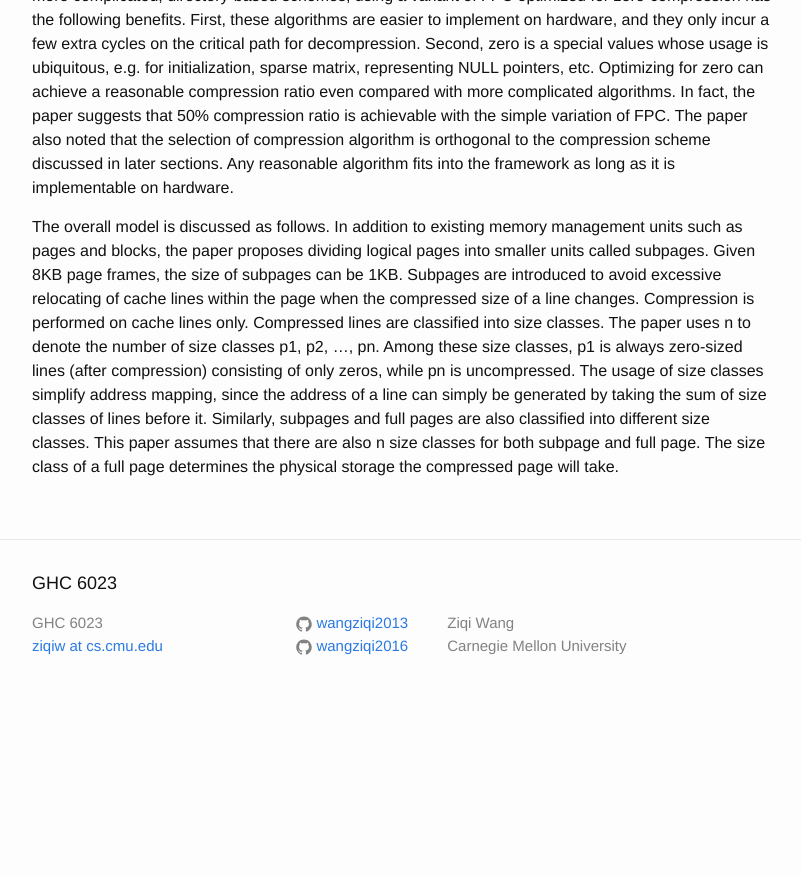
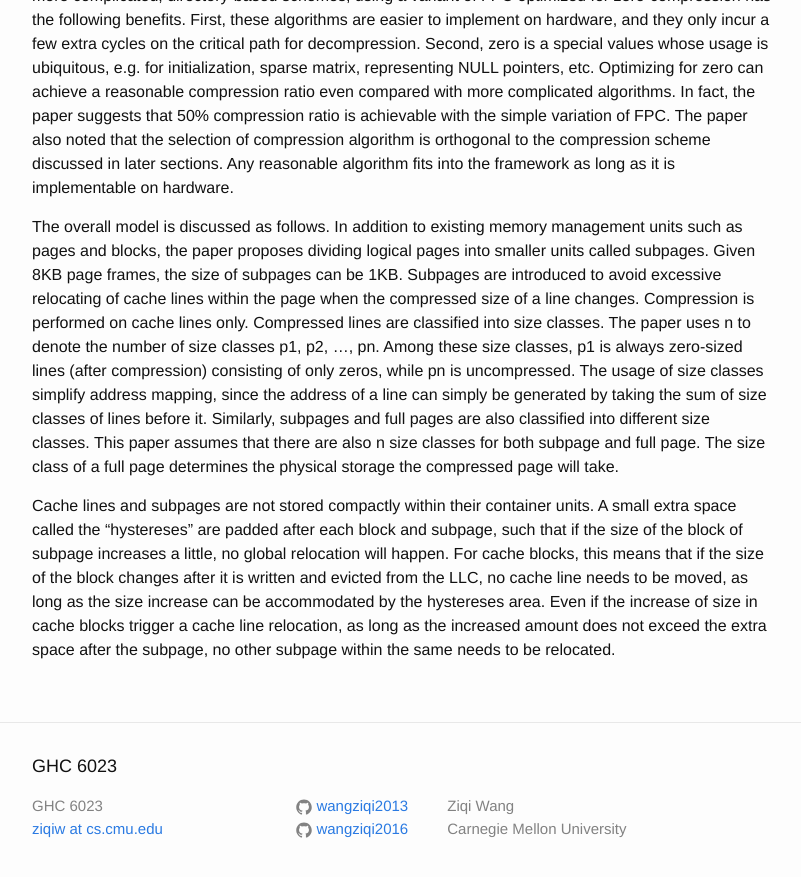
Before and after one commit to wangziqi2013/wangziqi2013.github.io, a Jekyll site: the page built from _posts/2020-05-31-a-robust-main-mem-compression-scheme.markdown, in a window 1280 px wide and 900 px high, scrolled down 931 px. Shown: the top 877 px of the window, without its empty margins (238-1039 px from the left). Built offline with Jekyll 4.4.1, drawn with Linux system fonts in a browser that asks for light colours; before the commit the page ends 1648 px from its top, so only the background shows below that.

Commit message:
Adding hystereses

```diff
--- a/_posts/2020-05-31-a-robust-main-mem-compression-scheme.markdown
+++ b/_posts/2020-05-31-a-robust-main-mem-compression-scheme.markdown
@@ -47,3 +47,11 @@ mapping, since the address of a line can simply be generated by taking the sum o
 Similarly, subpages and full pages are also classified into different size classes. This paper assumes that there are
 also n size classes for both subpage and full page. The size class of a full page determines the physical storage the
 compressed page will take.
+
+Cache lines and subpages are not stored compactly within their container units. A small extra space called the
+"hystereses" are padded after each block and subpage, such that if the size of the block of subpage increases
+a little, no global relocation will happen. For cache blocks, this means that if the size of the block changes
+after it is written and evicted from the LLC, no cache line needs to be moved, as long as the size increase
+can be accommodated by the hystereses area. Even if the increase of size in cache blocks trigger a cache line
+relocation, as long as the increased amount does not exceed the extra space after the subpage, no other subpage
+within the same needs to be relocated.
```
